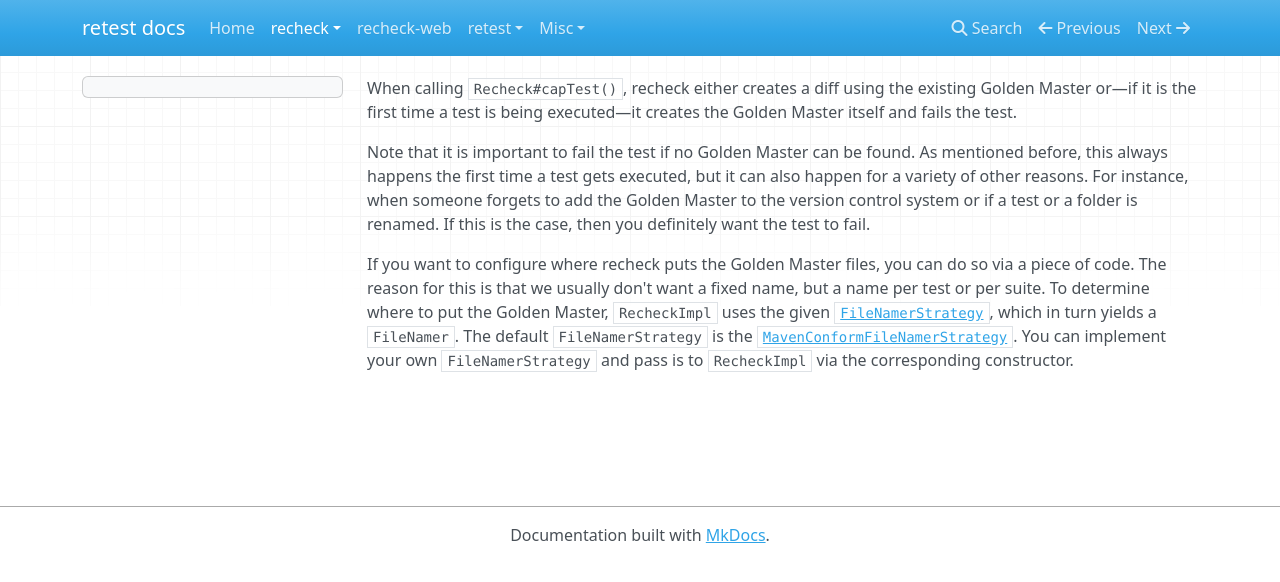
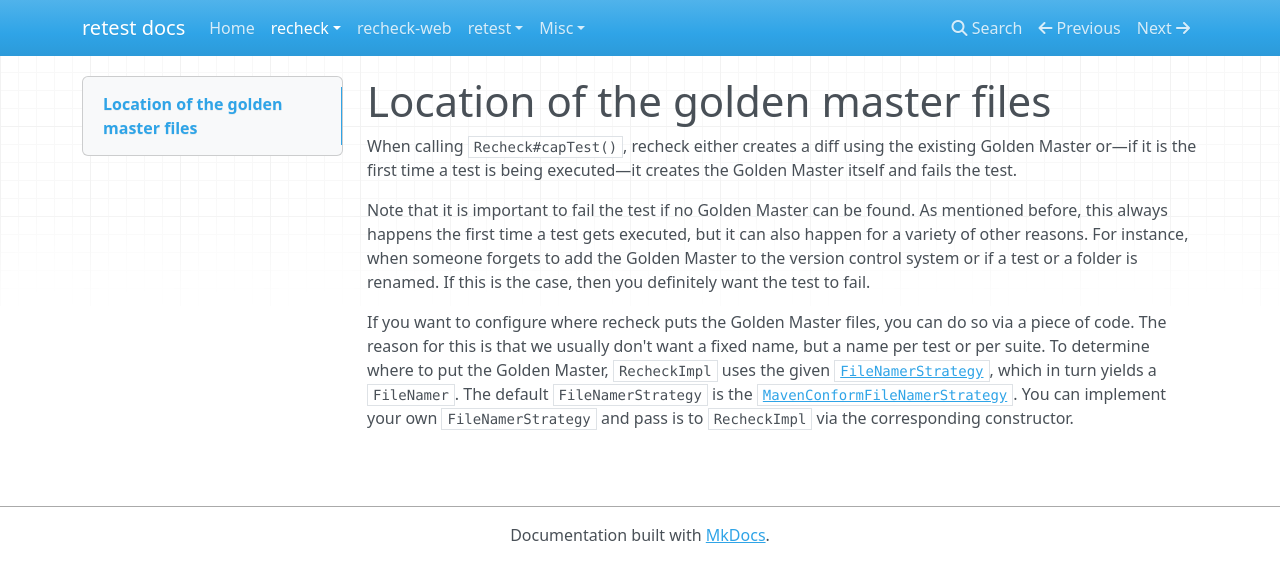
Before and after one commit to retest/docs, an MkDocs documentation site: the page built from docs/recheck/location-of-the-golden-master-files.md, in a window 1280 px wide. Shown: the top 582 px of the page. Built offline with MkDocs 1.6.1, drawn with Linux system fonts in a browser that asks for light colours; nearby versions of some CDN libraries.

Commit message:
Add missing headline

````diff
--- a/docs/recheck/location-of-the-golden-master-files.md
+++ b/docs/recheck/location-of-the-golden-master-files.md
@@ -1,3 +1,5 @@
+# Location of the golden master files
+
 When calling `Recheck#capTest()`, recheck either creates a diff using the existing Golden Master or—if it is the first time a test is being executed—it creates the Golden Master itself and fails the test.
 
 Note that it is important to fail the test if no Golden Master can be found. As mentioned before, this always happens the first time a test gets executed, but it can also happen for a variety of other reasons. For instance, when someone forgets to add the Golden Master to the version control system or if a test or a folder is renamed. If this is the case, then you definitely want the test to fail.
--- a/docs/recheck/reuse-golden-master-files.md
+++ b/docs/recheck/reuse-golden-master-files.md
@@ -1,3 +1,5 @@
+# Reuse golden master files
+
 Consider the following [recheck-web](https://github.com/retest/recheck-web) test:
 
 ```java
````
